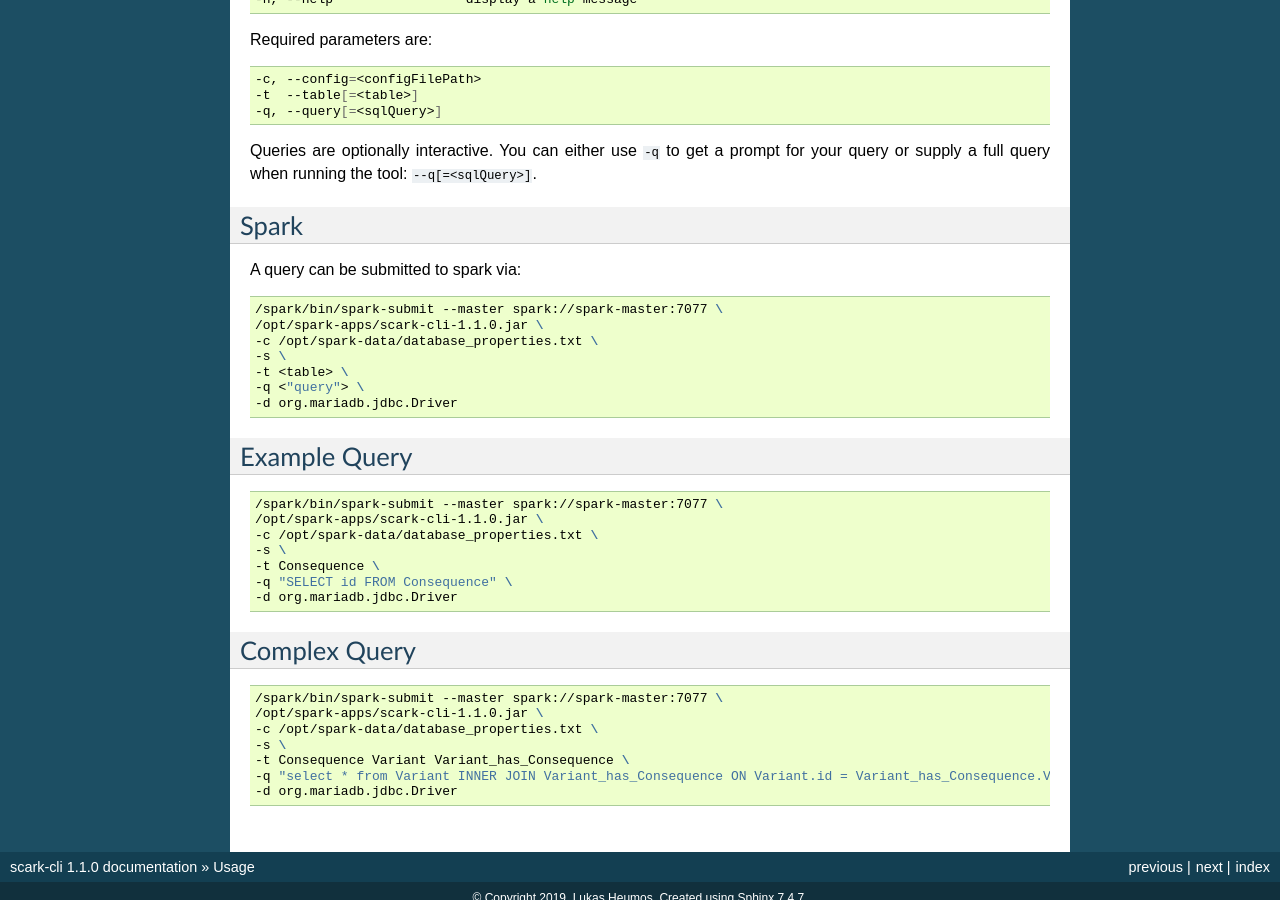
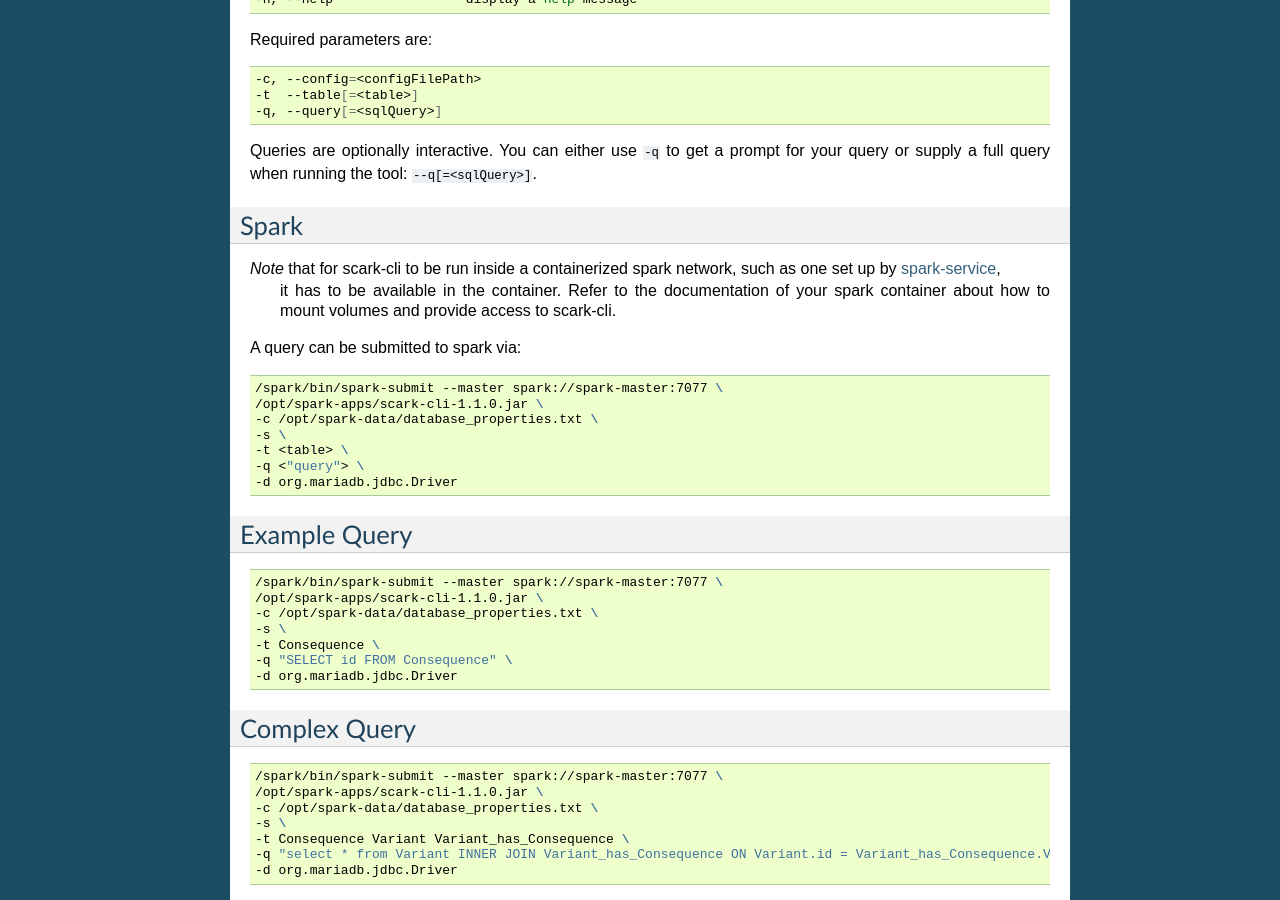
Before and after one commit to qbicsoftware/spark-benchmark-cli, a Sphinx documentation site: the page built from docs/source/usage.rst, in a window 1280 px wide and 900 px high, scrolled down 514 px. Built offline with Sphinx 7.4.7, drawn with Linux system fonts in a browser that asks for light colours.

Commit message:
[DOC] scark-cli accessible in docker containers

```diff
--- a/docs/source/usage.rst
+++ b/docs/source/usage.rst
@@ -44,6 +44,8 @@
 Spark
 -----
 
+*Note* that for scark-cli to be run inside a containerized spark network, such as one set up by `spark-service <https://github.com/qbicsoftware/spark-service>`_,
+ it has to be available in the container. Refer to the documentation of your spark container about how to mount volumes and provide access to scark-cli.
 A query can be submitted to spark via:
 
 .. code-block:: bash
```
